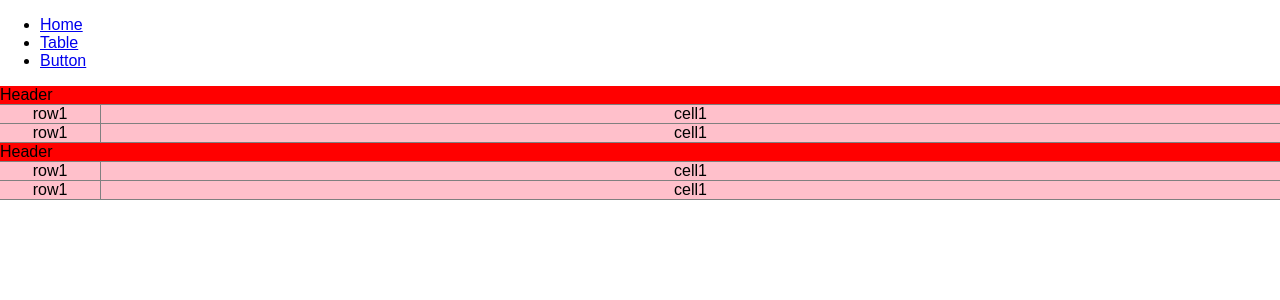
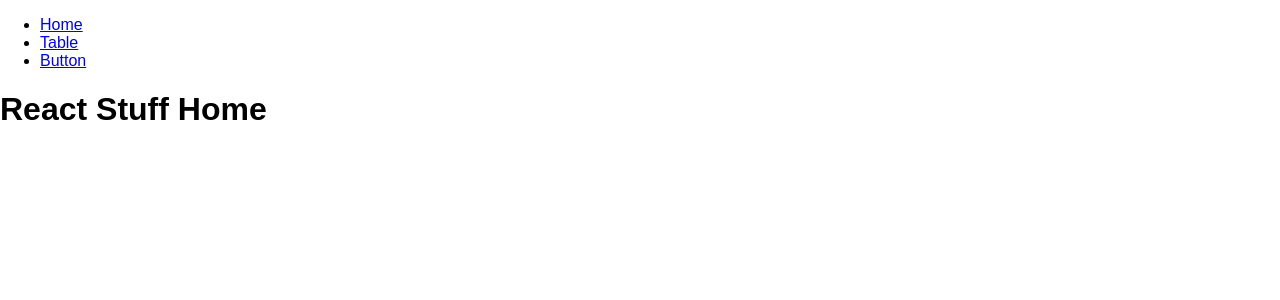
Before and after one commit to jenglamlow/react-stuff, a React (Create React App) app: page / in a window 1280 px wide. Shown: the top 300 px of the page. Built offline with nearby package versions, Linux system fonts and the light colour scheme.

Commit message:
Home Page

```diff
--- /dev/null
+++ b/src/components/Home.js
@@ -0,0 +1,9 @@
+import React from 'react';
+
+const Home = () => (
+    <div>
+        <h1>React Stuff Home </h1>
+    </div>
+);
+
+export default Home;
--- a/src/components/Main.js
+++ b/src/components/Main.js
@@ -3,11 +3,12 @@ import { Switch, Route } from 'react-router-dom';
 
 import Table from './Table';
 import Button from './Button';
+import Home from './Home';
 
 const Main = () => (
   <main>
     <Switch>
-      <Route exact path='/' component={Table}/>
+      <Route exact path='/' component={Home}/>
       <Route path='/table' component={Table}/>
       <Route path='/button' component={Button}/>
     </Switch>
```
